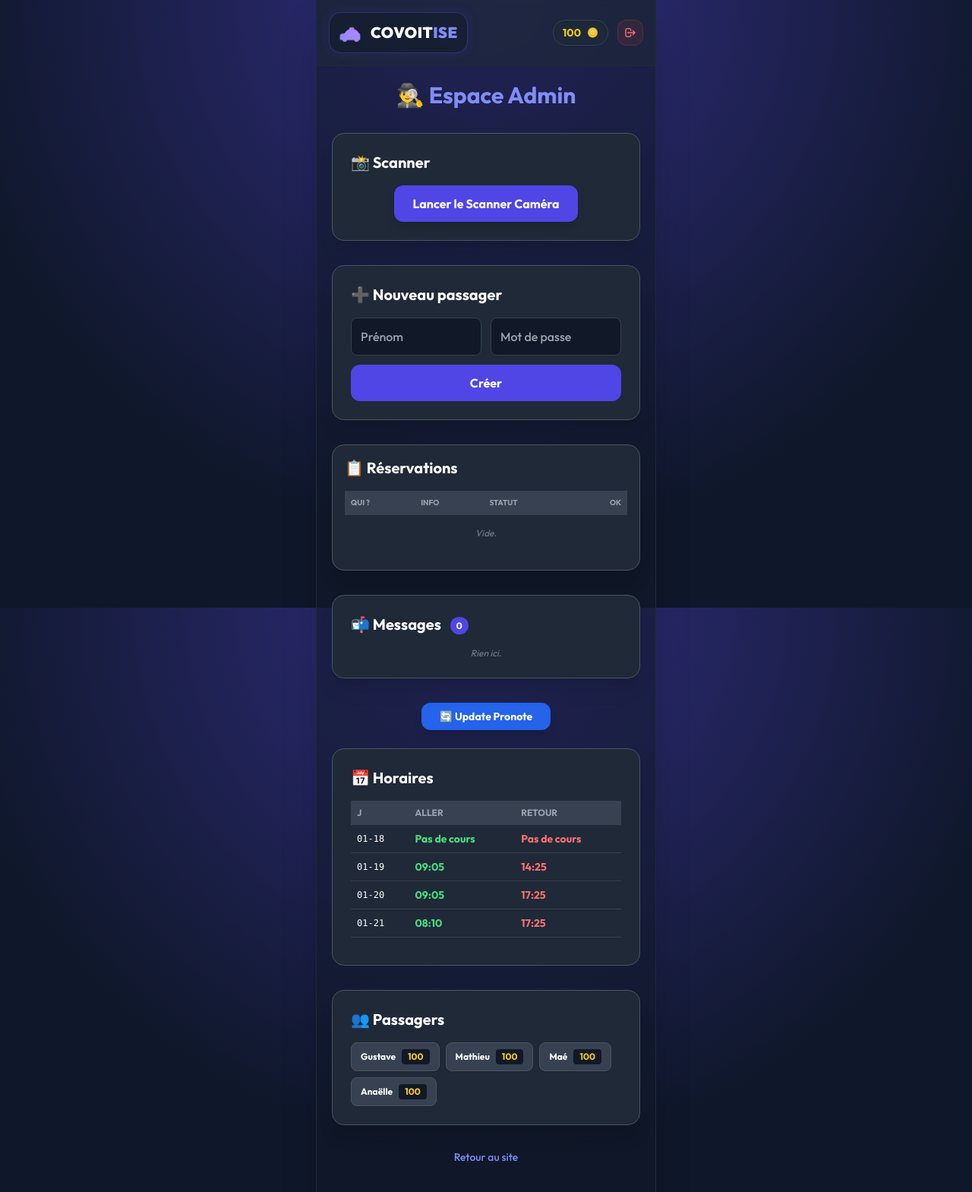
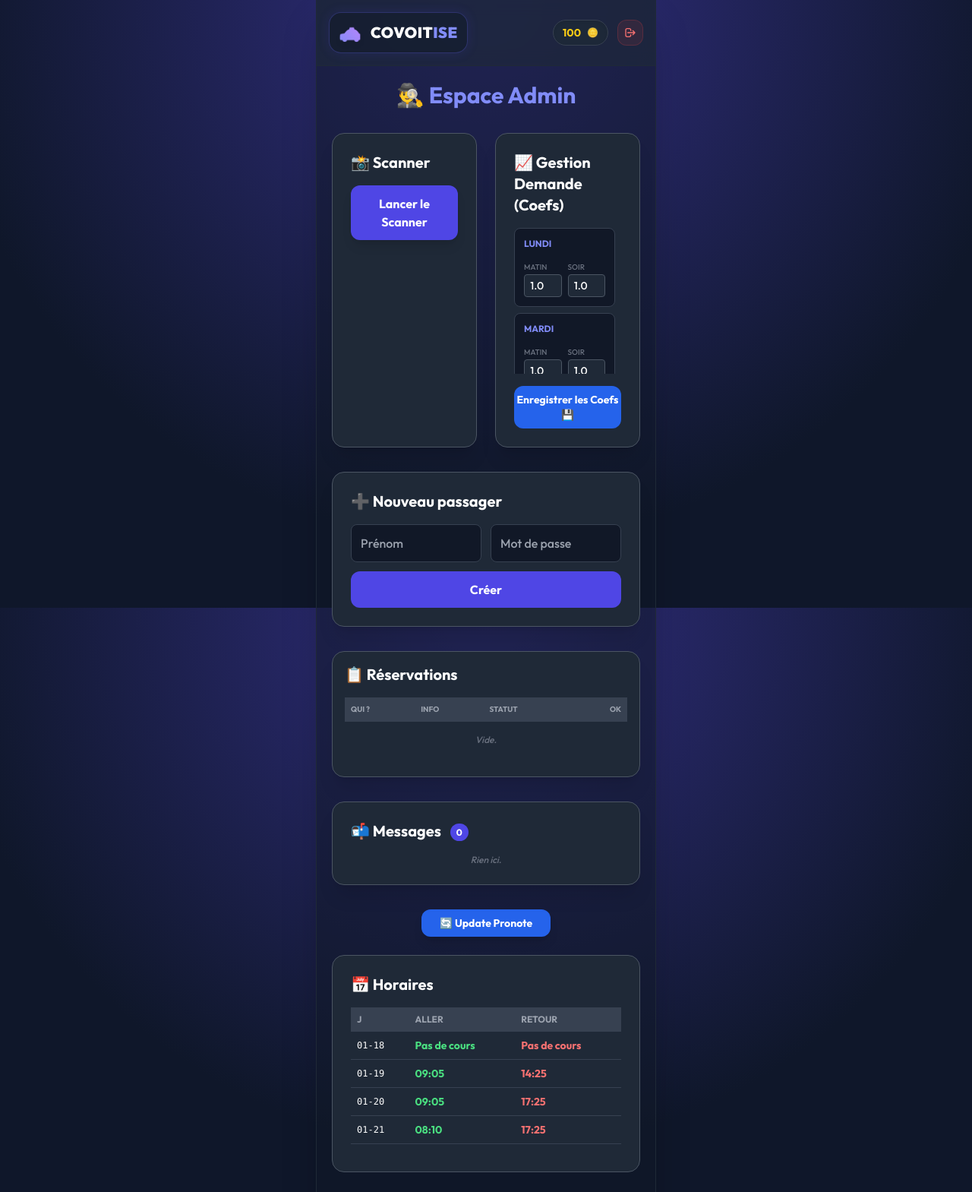
Before and after one commit to Coiles12/Covoitise, a Flask app: page /admin in a window 1280 px wide. Shown: the top 1569 px of the page at 76% size. Run offline with Flask 3, Linux system fonts and the light colour scheme; the visitor is signed in with stand-in values (Sample User, id 1); data comes from the database, SQL or seed files in the repository; data that the repository does not hold is empty; some libraries are stand-ins or nearby versions.

Commit message:
Update admin.html

```diff
--- a/templates/admin.html
+++ b/templates/admin.html
@@ -3,14 +3,42 @@
 <script src="https://unpkg.com/html5-qrcode" type="text/javascript"></script>
 <div class="pb-10">
     <h2 class="text-3xl font-bold text-center mb-8 text-indigo-400 animate__animated animate__fadeIn">🕵️‍♂️ Espace Admin</h2>
-    <div class="bg-gray-800 p-6 rounded-2xl border border-gray-600 mb-8 shadow-xl animate__animated animate__fadeInUp">
-        <h3 class="font-bold text-xl mb-4 text-white flex items-center gap-2">📸 Scanner</h3>
-        <div id="reader" width="600px" class="rounded-xl overflow-hidden mb-4 hidden bg-black"></div>
-        <div class="text-center space-y-2">
-            <button onclick="startScanner()" id="startScanBtn" class="bg-indigo-600 hover:bg-indigo-500 text-white font-bold py-3 px-6 rounded-xl shadow-lg transition w-full md:w-auto">Lancer le Scanner Caméra</button>
-            <div id="scanResult" class="hidden p-4 rounded-xl font-bold text-lg animate-pulse"></div>
+
+    <div class="grid md:grid-cols-2 gap-6 mb-8">
+        <div class="bg-gray-800 p-6 rounded-2xl border border-gray-600 shadow-xl animate__animated animate__fadeInUp">
+            <h3 class="font-bold text-xl mb-4 text-white flex items-center gap-2">📸 Scanner</h3>
+            <div id="reader" width="600px" class="rounded-xl overflow-hidden mb-4 hidden bg-black"></div>
+            <div class="text-center space-y-2">
+                <button onclick="startScanner()" id="startScanBtn" class="bg-indigo-600 hover:bg-indigo-500 text-white font-bold py-3 px-6 rounded-xl shadow-lg transition w-full">Lancer le Scanner</button>
+                <div id="scanResult" class="hidden p-4 rounded-xl font-bold text-lg animate-pulse"></div>
+            </div>
+        </div>
+
+        <div class="bg-gray-800 p-6 rounded-2xl border border-gray-600 shadow-xl animate__animated animate__fadeInUp" style="animation-delay: 0.1s;">
+            <h3 class="font-bold text-xl mb-4 text-white flex items-center gap-2">📈 Gestion Demande (Coefs)</h3>
+            <form action="/admin/update_demand" method="POST" class="space-y-4">
+                <div class="h-48 overflow-y-auto custom-scrollbar pr-2 space-y-2">
+                    {% for i in range(7) %}
+                    <div class="bg-gray-900 p-3 rounded-lg border border-gray-700">
+                        <p class="text-xs font-bold text-indigo-400 uppercase mb-2">{{ days_names[i] }}</p>
+                        <div class="grid grid-cols-2 gap-2">
+                            <div>
+                                <label class="text-[10px] text-gray-500 uppercase">Matin</label>
+                                <input type="number" step="0.05" name="coef_{{i}}_Aller" value="{{ demand_coefs.get(i|string ~ '_Aller', 1.0) }}" class="w-full bg-gray-800 text-white text-center text-sm rounded border border-gray-600 p-1 focus:border-indigo-500 outline-none">
+                            </div>
+                            <div>
+                                <label class="text-[10px] text-gray-500 uppercase">Soir</label>
+                                <input type="number" step="0.05" name="coef_{{i}}_Retour" value="{{ demand_coefs.get(i|string ~ '_Retour', 1.0) }}" class="w-full bg-gray-800 text-white text-center text-sm rounded border border-gray-600 p-1 focus:border-indigo-500 outline-none">
+                            </div>
+                        </div>
+                    </div>
+                    {% endfor %}
+                </div>
+                <button type="submit" class="w-full bg-blue-600 hover:bg-blue-500 py-2 rounded-xl font-bold text-white text-sm transition">Enregistrer les Coefs 💾</button>
+            </form>
         </div>
     </div>
+
     <div class="bg-gray-800 p-6 rounded-2xl border border-gray-600 mb-8 shadow-xl animate__animated animate__fadeInUp" style="animation-delay: 0.1s;">
         <h3 class="font-bold text-xl mb-4 text-white">➕ Nouveau passager</h3>
         <form action="/admin" method="POST" class="space-y-3">
@@ -21,6 +49,7 @@
             <button type="submit" class="w-full bg-indigo-600 hover:bg-indigo-500 py-3 rounded-xl font-bold transition">Créer</button>
         </form>
     </div>
+
     <div class="bg-gray-800 p-4 rounded-2xl border border-gray-600 mb-8 shadow-xl animate__animated animate__fadeInUp" style="animation-delay: 0.2s;">
         <h3 class="font-bold text-xl mb-4 text-white">📋 Réservations</h3>
         <div class="overflow-x-auto custom-scrollbar pb-2">
@@ -36,6 +65,7 @@
             </table>
         </div>
     </div>
+
     <div class="bg-gray-800 p-6 rounded-2xl border border-gray-600 mb-8 shadow-xl animate__animated animate__fadeInUp" style="animation-delay: 0.3s;">
         <h3 class="font-bold text-xl mb-4 text-white">📬 Messages <span class="bg-indigo-600 text-xs px-2 py-1 rounded-full align-middle ml-2">{{ tickets|length }}</span></h3>
         <div class="space-y-3 max-h-60 overflow-y-auto custom-scrollbar">
@@ -46,7 +76,9 @@
             {% endfor %}
         </div>
     </div>
+
     <div class="text-center mb-6"><a href="/admin/force_update" class="bg-blue-600 hover:bg-blue-500 text-white font-bold py-2 px-6 rounded-xl shadow-lg transition inline-block text-sm">🔄 Update Pronote</a></div>
+
     <div class="bg-gray-800 p-6 rounded-2xl border border-gray-600 mb-8 overflow-hidden animate__animated animate__fadeInUp" style="animation-delay: 0.4s;">
         <h3 class="font-bold text-xl mb-4 text-white">📅 Horaires</h3>
         <div class="h-48 overflow-y-auto custom-scrollbar">
@@ -60,6 +92,7 @@
             </table>
         </div>
     </div>
+
     <div class="bg-gray-800 p-6 rounded-2xl border border-gray-600 mb-8 shadow-xl animate__animated animate__fadeInUp" style="animation-delay: 0.5s;">
         <h3 class="font-bold text-xl mb-4 text-white">👥 Passagers</h3>
         <div class="flex flex-wrap gap-2">
@@ -68,7 +101,9 @@
             {% endfor %}
         </div>
     </div>
+
     <a href="/dashboard" class="block text-center text-indigo-400 hover:text-white text-sm pb-8">Retour au site</a>
+
     <div id="editModal" class="hidden fixed inset-0 bg-black/80 z-[70] flex items-center justify-center p-4 backdrop-blur-sm">
         <div class="bg-gray-800 w-full max-w-sm rounded-2xl p-6 border border-gray-600 shadow-2xl animate__animated animate__zoomIn">
             <div class="flex justify-between items-center mb-6"><h3 class="font-bold text-white text-lg">Modifier le <span id="modalDateDisplay" class="text-indigo-400 font-mono"></span></h3><button onclick="document.getElementById('editModal').classList.add('hidden')" class="text-gray-400 hover:text-white">✕</button></div>
```
